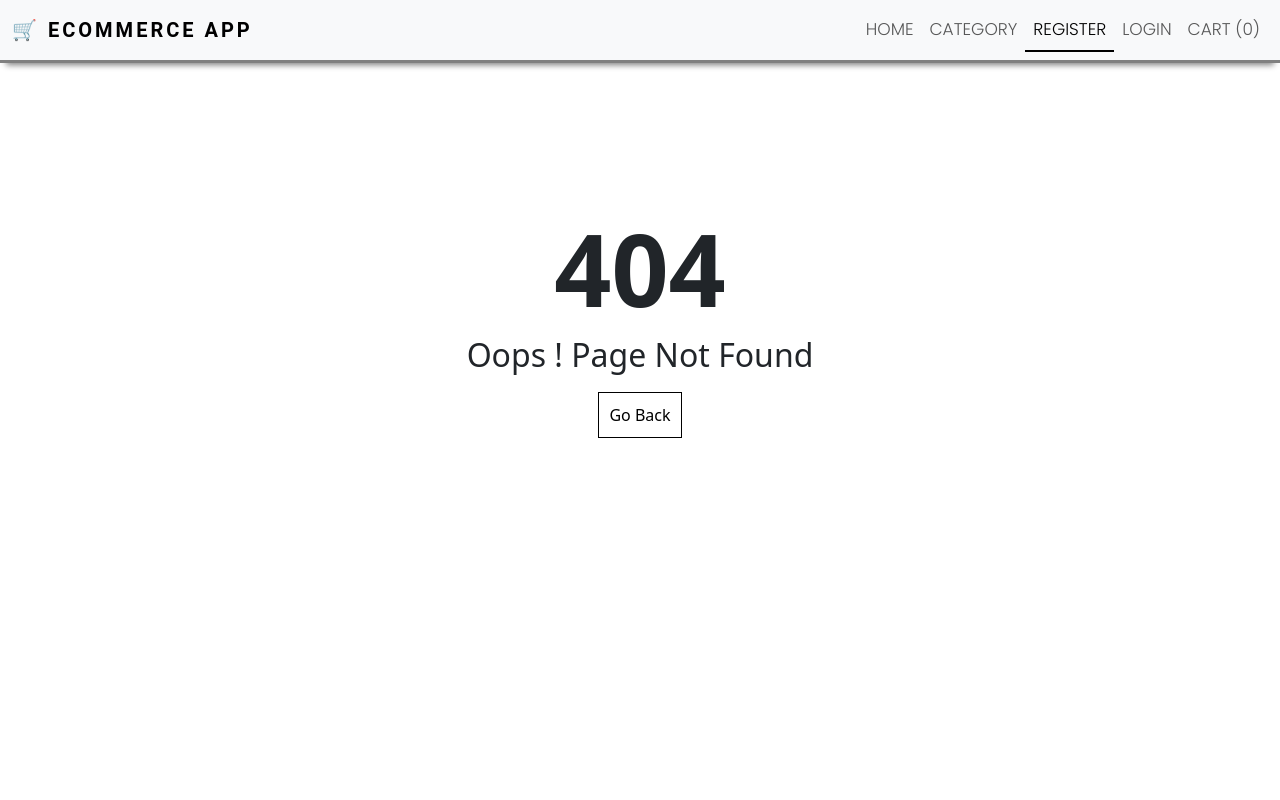
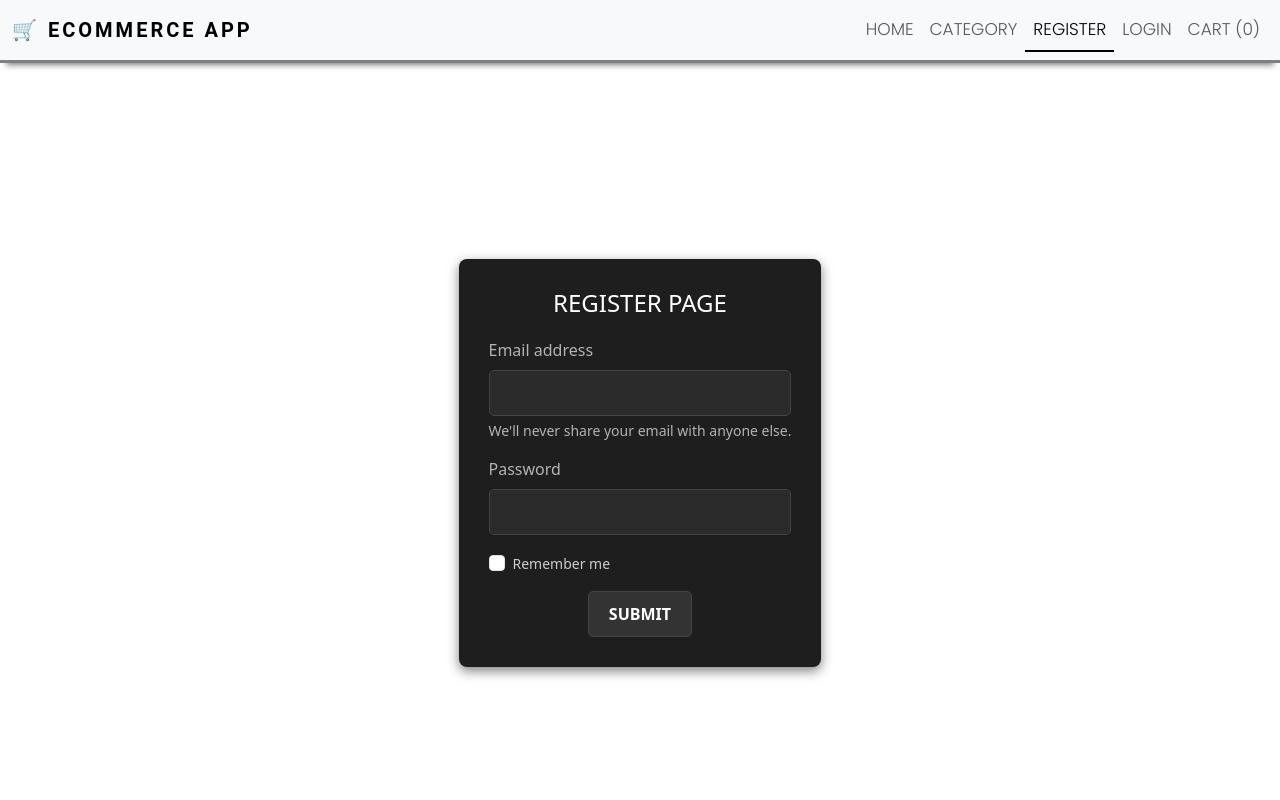
Before and after one commit to hoannor/CongNgheWeb, a React (Create React App) app in the folder client/: page /register in a window 1280 px wide. Before the commit this address had no page. Shown: the top 800 px of the page. Built offline with nearby package versions, Linux system fonts and the light colour scheme.

Commit message:
update 30/10: Giao dien trang register

```diff
--- a/client/package.json
+++ b/client/package.json
@@ -8,6 +8,7 @@
     "@testing-library/user-event": "^13.5.0",
     "react": "^18.3.1",
     "react-dom": "^18.3.1",
+    "react-helmet": "^6.1.0",
     "react-router-dom": "^6.27.0",
     "react-scripts": "5.0.1",
     "web-vitals": "^2.1.4"
--- a/client/src/App.js
+++ b/client/src/App.js
@@ -4,11 +4,13 @@ import About from "./pages/About";
 import Contact from "./pages/Contact";
 import Policy from "./pages/Policy";
 import Pagenotfound from "./pages/Pagenotfound";
+import Register from "./pages/Auth/Register";
 function App() {
   return (
     <>
       <Routes>
         <Route path="/" element={<HomePage />} />
+        <Route path="/register" element={<Register />} />
         <Route path="/about" element={<About />} />
         <Route path="/contact" element={<Contact />} />
         <Route path="/policy" element={<Policy />} />
--- a/client/src/components/Layout/Layout.js
+++ b/client/src/components/Layout/Layout.js
@@ -1,10 +1,18 @@
 import React from "react";
 import Header from "./Header";
 import Footer from "./Footer";
+import { Helmet } from "react-helmet";
 
-const Layout = ({children}) => {
+const Layout = ({children , title, description, keywords, author}) => {
     return (
         <div>
+            <Helmet>
+                <meta charSet="UTF-8" />
+                <meta name="description" content={description} />
+                <meta name="keywords" content= {keywords} />
+                <meta name="author" content={author} />
+                <title>{title}</title>
+            </Helmet>
             <Header />
             <main style={{minHeight: '100vh'}}>
                 {children}
@@ -14,4 +22,11 @@ const Layout = ({children}) => {
     );
 };
 
+Layout.defaultProps = {
+    title: "Ecommerce App - shop now",
+    description: "Ecommerce App",
+    keywords: "React, Node, Express, MongoDB, Bootstrap",
+    author: "Group 19",
+};
+
 export default Layout;
--- a/client/src/index.css
+++ b/client/src/index.css
@@ -32,6 +32,12 @@
   font-weight: 700;
   font-family: "roboto", sans-serif;
   letter-spacing: 3px;
+}
+/* main */
+main {
+  display: flex;
+  justify-content: center;
+  align-items: center;
 }
 /* =============================
 ==========footer============= */
@@ -96,3 +102,93 @@
   align-items: center;
   justify-content: center;
 }
+/* =========Register ========= */
+.register {
+  background-color: #1e1e1e;
+  padding: 30px;
+  border-radius: 8px;
+  box-shadow: 0 4px 12px rgba(0, 0, 0, 0.5);
+  /* width: 300px; */
+  animation: fadeIn 1s ease-in-out;
+  display: flex;
+  /* text-align: center; */
+  flex-direction: column;
+  align-items: center;
+  justify-content: center;
+}
+
+.register h1 {
+  font-size: 24px;
+  margin-bottom: 20px;
+  color: #ffffff;
+  text-transform: uppercase;
+}
+
+.form-label,
+.form-text {
+  color: #b3b3b3;
+}
+
+.mb-3 {
+  margin-bottom: 15px;
+}
+
+.form-control {
+  background-color: #2b2b2b;
+  border: 1px solid #444;
+  border-radius: 5px;
+  color: #ffffff;
+  padding: 10px;
+  width: 100%;
+  transition: all 0.3s ease;
+}
+
+.form-control:focus {
+  border-color: #007bff;
+  outline: none;
+}
+
+.form-check-label {
+  font-size: 14px;
+  color: #cccccc;
+}
+.form-check-input {
+  cursor: pointer;
+}
+
+.btn-submit {
+  background-color: #333333;
+  border: 1px solid #444444;
+  border-radius: 5px;
+  padding: 10px 20px;
+  color: #ffffff;
+  font-weight: bold;
+  text-transform: uppercase;
+  cursor: pointer;
+  transition: background-color 0.3s, transform 0.3s;
+  display: flex;
+  margin: 0 auto;
+}
+
+.btn-submit:hover {
+  background-color: #555555;
+  border-color: #666666;
+  transform: scale(1.05);
+}
+
+.btn-submit:active {
+  transform: scale(0.98);
+}
+
+
+/* Animation */
+@keyframes fadeIn {
+  from {
+    opacity: 0;
+    transform: translateY(-10px);
+  }
+  to {
+    opacity: 1;
+    transform: translateY(0);
+  }
+}
--- a/client/src/pages/About.js
+++ b/client/src/pages/About.js
@@ -3,7 +3,7 @@ import Layout from "./../components/Layout/Layout";
 
 const About = () => {
   return (
-    <Layout>
+    <Layout title={"About us - Ecommerce app"}>
       <h1>About</h1>
     </Layout>
   );
--- /dev/null
+++ b/client/src/pages/Auth/Register.js
@@ -0,0 +1,55 @@
+import React from "react";
+import Layout from "../../components/Layout/Layout";
+
+const Register = () => {
+  return (
+    <Layout title="Register Page">
+      <div className="register">
+        <h1>Register Page</h1>
+        <form>
+          <div className="mb-3">
+            <label htmlFor="exampleInputEmail1" className="form-label">
+              Email address
+            </label>
+            <input
+              type="email"
+              className="form-control"
+              id="exampleInputEmail1"
+              aria-describedby="emailHelp"
+              required
+            />
+            <div id="emailHelp" className="form-text">
+              We'll never share your email with anyone else.
+            </div>
+          </div>
+          <div className="mb-3">
+            <label htmlFor="exampleInputPassword1" className="form-label">
+              Password
+            </label>
+            <input
+              type="password"
+              className="form-control"
+              id="exampleInputPassword1"
+              required
+            />
+          </div>
+          <div className="mb-3 form-check">
+            <input
+              type="checkbox"
+              className="form-check-input"
+              id="exampleCheck1"
+            />
+            <label className="form-check-label" htmlFor="exampleCheck1">
+              Remember me
+            </label>
+          </div>
+          <button type="submit" className="btn btn-submit">
+            Submit
+          </button>
+        </form>
+      </div>
+    </Layout>
+  );
+};
+
+export default Register;
--- a/client/src/pages/Contact.js
+++ b/client/src/pages/Contact.js
@@ -2,7 +2,7 @@ import React from "react";
 import Layout from "./../components/Layout/Layout";
 const Contact = () => {
   return (
-    <Layout>
+    <Layout title={"Contact us - Ecommerce app"}>
       <h1>Contact</h1>
     </Layout>
   );
--- a/client/src/pages/HomePage.js
+++ b/client/src/pages/HomePage.js
@@ -3,7 +3,7 @@ import Layout from "../components/Layout/Layout";
 
 const HomePage = () => {
     return (
-        <Layout>
+        <Layout title={"Home - Ecommerce app"}>
             <h1>HomePage</h1>
         </Layout>
     );
--- a/client/src/pages/Pagenotfound.js
+++ b/client/src/pages/Pagenotfound.js
@@ -4,7 +4,7 @@ import Layout from "./../components/Layout/Layout";
 
 const Pagenotfound = () => {
   return (
-    <Layout>
+    <Layout title={"Page Not Found - Go Back"}>
       <div className="pnf">
         <h1 className="pnf-title">404</h1>
         <h2 className="pnf-heading">Oops ! Page Not Found</h2>
--- a/client/src/pages/Policy.js
+++ b/client/src/pages/Policy.js
@@ -3,7 +3,7 @@ import Layout from "./../components/Layout/Layout";
 
 const Policy = () => {
   return (
-    <Layout>
+    <Layout title={"Privacy Policy"}>
       <h1>Policy</h1>
     </Layout>
   );
```
Also changed, not shown: 1 other file (tests, documents, lock files or other folders).
